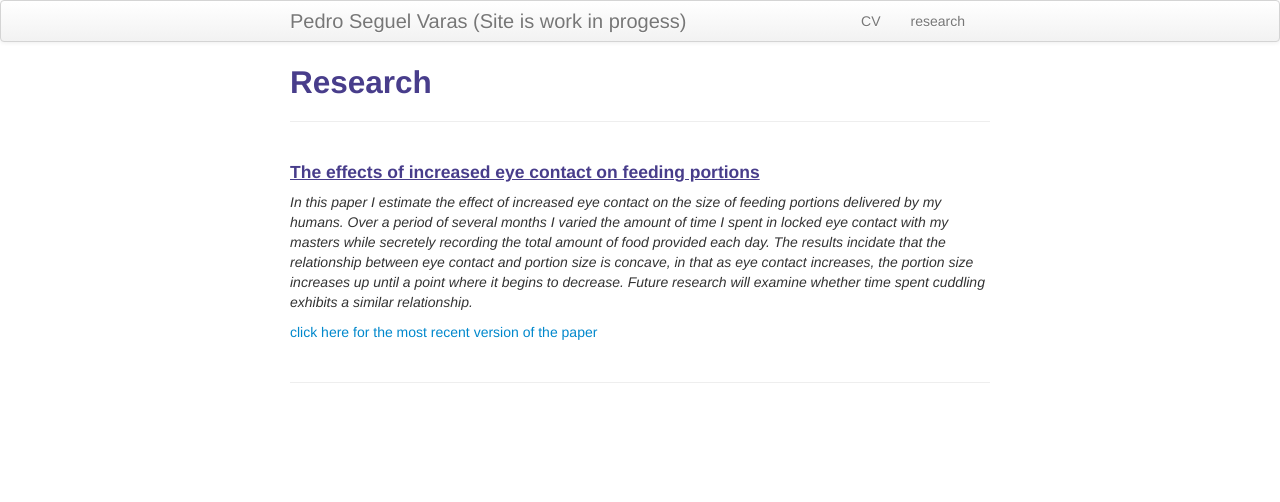
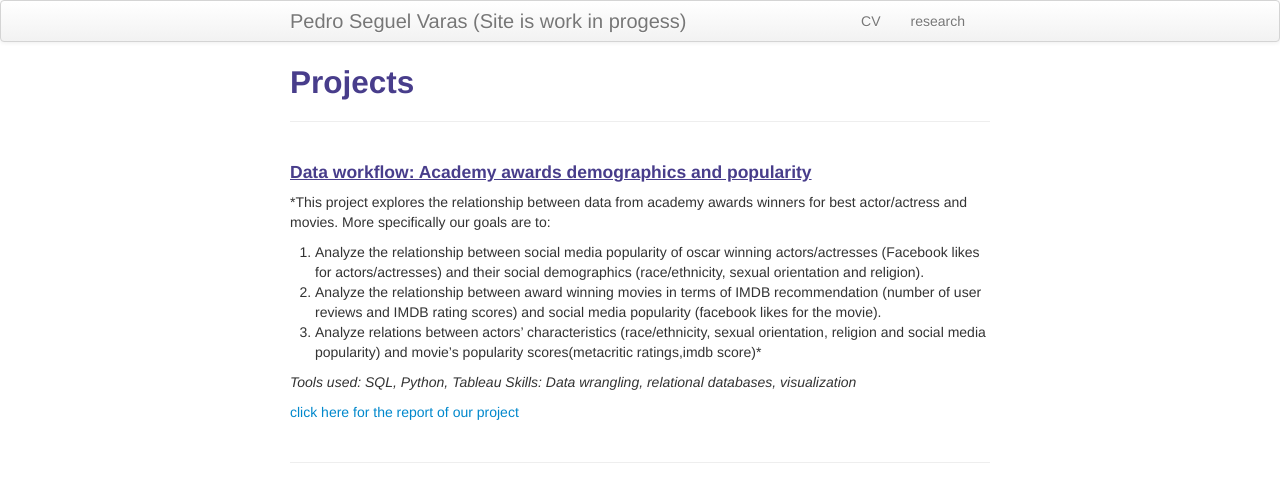
Before and after one commit to ppseguel/-ppseguel.github.io, a Jekyll site: the page built from pages/research.md, in a window 1280 px wide. Shown: the top 502 px of the page. Built offline with Jekyll 4.4.1, drawn with Linux system fonts in a browser that asks for light colours.

Commit message:
changes on pages

```diff
--- a/pages/research.md
+++ b/pages/research.md
@@ -1,15 +1,21 @@
 ---
 layout: page
-title: Research
-description: Blue Ham's research
+title: Projects
+description: Pedro's projects
 ---
 
 
 
-#### <u>The effects of increased eye contact on feeding portions</u>
-*In this paper I estimate the effect of increased eye contact on the size of feeding portions delivered by my humans. Over a period of several months I varied the amount of time I spent in locked eye contact with my masters while secretely recording the total amount of food provided each day. The results incidate that the relationship between eye contact and portion size is concave, in that as eye contact increases, the portion size increases up until a point where it begins to decrease. Future research will examine whether time spent cuddling exhibits a similar relationship.*
+#### <u>Data workflow: Academy awards demographics and popularity</u>
+*This project explores the relationship between data from academy awards winners for best actor/actress and movies. More specifically our goals are to:
+1. Analyze the relationship between social media popularity of oscar winning actors/actresses (Facebook likes for actors/actresses) and their social demographics (race/ethnicity, sexual orientation and religion).
+2. Analyze the relationship between award winning movies in terms of IMDB recommendation (number of user reviews and IMDB rating scores) and social media popularity (facebook likes for the movie).
+3. Analyze relations between actors’ characteristics (race/ethnicity, sexual orientation, religion and social media popularity) and movie’s popularity scores(metacritic ratings,imdb score)*
 
-[click here for the most recent version of the paper]({{ BASE_PATH}}/pages/working_papers/sample-working-paper.pdf)
+*Tools used: SQL, Python, Tableau*
+*Skills: Data wrangling, relational databases, visualization*
+
+[click here for the report of our project]({{ BASE_PATH}}/pages/working_papers/Datawrangling.pdf)
 
 
 <!-- Note: this is how to write a comment in HTML. Everything in here won't show up on your webpage.-->
```
Also changed, not shown: index.md (+1 -4 lines), 1 other file.
